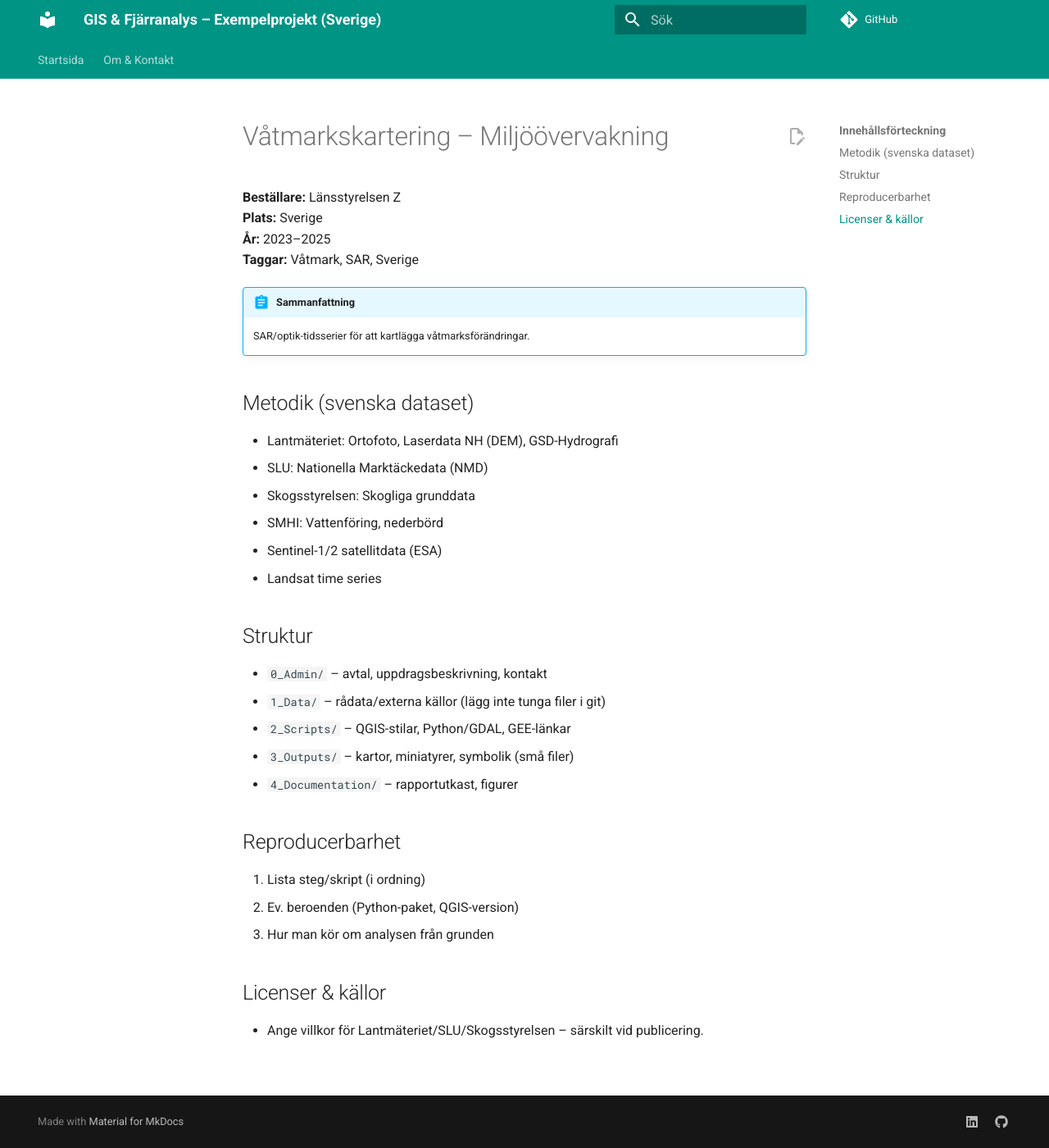
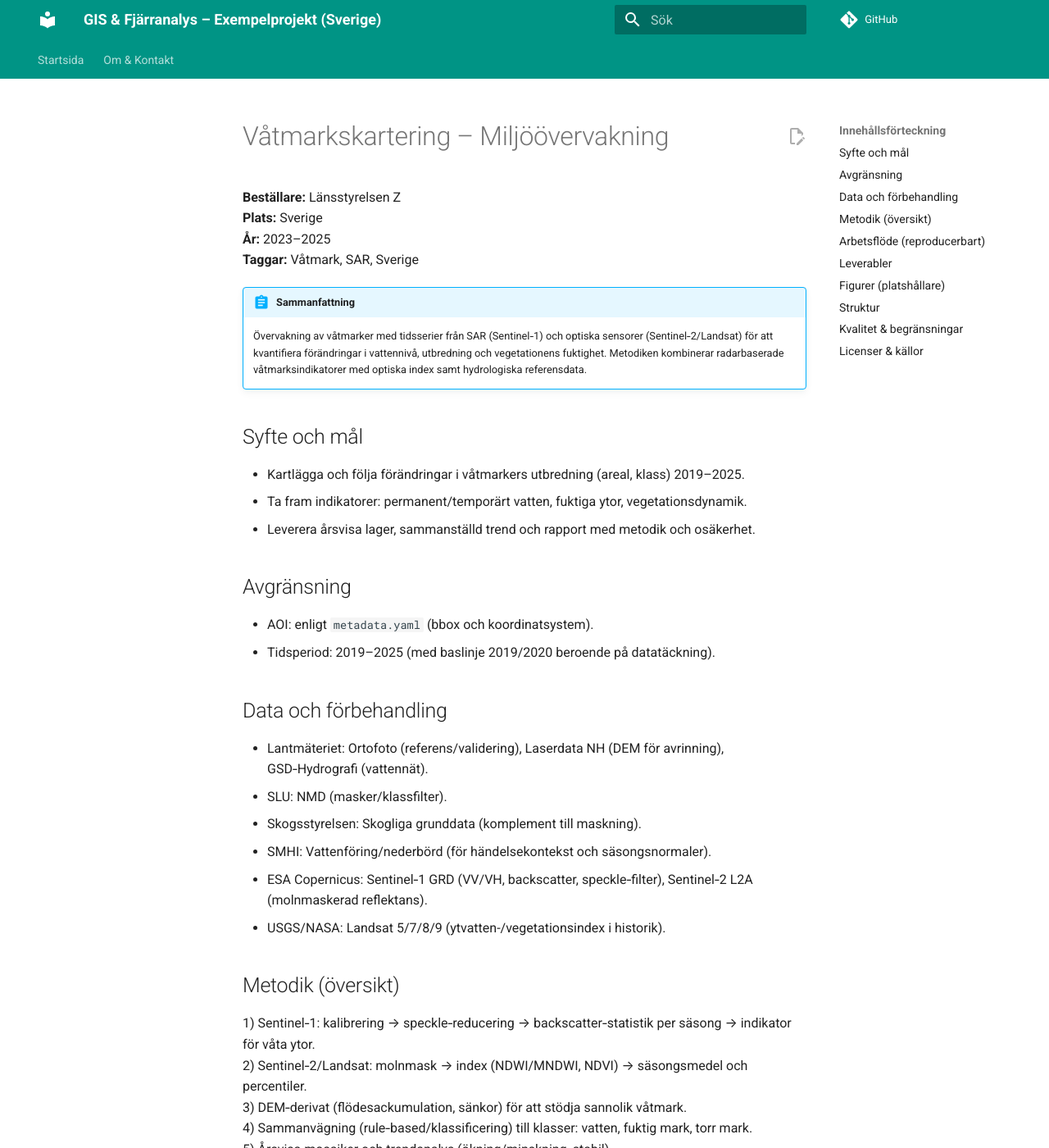
Before and after one commit to ulfboge/gis-projects-portfolio, an MkDocs documentation site: the page built from docs/projects/vatmarkskartering-miljoovervakning-2023-2025/index.md, in a window 1280 px wide and 1400 px high. Shown: the whole window at 82% size. Built offline with MkDocs 1.6.1 and Material for MkDocs 9.7.7, drawn with Linux system fonts in a browser that asks for light colours; comment, search, counter and statistics services are not loaded; some of the changed text lies outside the part shown.

Commit message:
Wetlands project: QGIS Processing scaffold, folders, README_QGIS, enriched metadata and methods

````diff
--- a/docs/projects/vatmarkskartering-miljoovervakning-2023-2025/index.md
+++ b/docs/projects/vatmarkskartering-miljoovervakning-2023-2025/index.md
@@ -6,27 +6,71 @@
 **Taggar:** Våtmark, SAR, Sverige
 
 !!! abstract "Sammanfattning"
-    SAR/optik-tidsserier för att kartlägga våtmarksförändringar.
+    Övervakning av våtmarker med tidsserier från SAR (Sentinel‑1) och optiska sensorer (Sentinel‑2/Landsat) för att kvantifiera förändringar i vattennivå, utbredning och vegetationens fuktighet. Metodiken kombinerar radarbaserade våtmarksindikatorer med optiska index samt hydrologiska referensdata.
 
-## Metodik (svenska dataset)
-- Lantmäteriet: Ortofoto, Laserdata NH (DEM), GSD-Hydrografi
-- SLU: Nationella Marktäckedata (NMD)
-- Skogsstyrelsen: Skogliga grunddata
-- SMHI: Vattenföring, nederbörd
-- Sentinel-1/2 satellitdata (ESA)
-- Landsat time series
+## Syfte och mål
+- Kartlägga och följa förändringar i våtmarkers utbredning (areal, klass) 2019–2025.
+- Ta fram indikatorer: permanent/temporärt vatten, fuktiga ytor, vegetationsdynamik.
+- Leverera årsvisa lager, sammanställd trend och rapport med metodik och osäkerhet.
+
+## Avgränsning
+- AOI: enligt `metadata.yaml` (bbox och koordinatsystem).
+- Tidsperiod: 2019–2025 (med baslinje 2019/2020 beroende på datatäckning).
+
+## Data och förbehandling
+- Lantmäteriet: Ortofoto (referens/validering), Laserdata NH (DEM för avrinning), GSD‑Hydrografi (vattennät).
+- SLU: NMD (masker/klassfilter).
+- Skogsstyrelsen: Skogliga grunddata (komplement till maskning).
+- SMHI: Vattenföring/nederbörd (för händelsekontekst och säsongsnormaler).
+- ESA Copernicus: Sentinel‑1 GRD (VV/VH, backscatter, speckle‑filter), Sentinel‑2 L2A (molnmaskerad reflektans).
+- USGS/NASA: Landsat 5/7/8/9 (ytvatten-/vegetationsindex i historik).
+
+## Metodik (översikt)
+1) Sentinel‑1: kalibrering → speckle‑reducering → backscatter‑statistik per säsong → indikator för våta ytor.
+2) Sentinel‑2/Landsat: molnmask → index (NDWI/MNDWI, NDVI) → säsongsmedel och percentiler.
+3) DEM‑derivat (flödesackumulation, sänkor) för att stödja sannolik våtmark.
+4) Sammanvägning (rule‑based/klassificering) till klasser: vatten, fuktig mark, torr mark.
+5) Årsvisa mosaiker och trendanalys (ökning/minskning, stabil).
+6) Validering mot ortofoto/SMHI‑serier och manuella tolkningspunkter.
+
+## Arbetsflöde (reproducerbart)
+1. Skapa och aktivera miljö
+   ```bash
+   pip install rasterio geopandas numpy pandas scikit-image scipy earthengine-api
+   ```
+2. Ladda ner/åtkomst till tidsserier (GEE‑script eller Copernicus Hub API).
+3. Kör förbehandling och index‑beräkning (skript i `2_Scripts/`).
+4. Generera lager i `3_Outputs/`:
+   - `wetlands_status_{year}.tif` (klass)
+   - `wetness_index_{year}.tif` (kontinuerlig)
+   - `wetlands_trend_2019_2025.tif`
+5. Exportera sammanfattning (areal per klass och år) till `3_Outputs/summary.csv`.
+6. Uppdatera kartor/figurer och rapportutdrag i `4_Documentation/`.
+
+## Leverabler
+- GeoPackage med klassade lager (status/trend) och metadata (HMK).
+- Raster: våtmarksstatus/indikatorer per år samt trendlager.
+- PDF‑kartor (A3/A4) med layout och teckenförklaring.
+- Sammanfattande rapport (PDF) med metod, resultat, kvalitet och osäkerhet.
+
+## Figurer (platshållare)
+- Figur 1: Översiktskarta AOI.
+- Figur 2: Exempel på S1‑baserad våthetsindikator.
+- Figur 3: Trend 2019–2025 (ökning/minskning).
 
 ## Struktur
 - `0_Admin/` – avtal, uppdragsbeskrivning, kontakt
 - `1_Data/` – rådata/externa källor (lägg inte tunga filer i git)
-- `2_Scripts/` – QGIS-stilar, Python/GDAL, GEE-länkar
+- `2_Scripts/` – QGIS‑stilar, Python/GDAL, GEE‑länkar
 - `3_Outputs/` – kartor, miniatyrer, symbolik (små filer)
 - `4_Documentation/` – rapportutkast, figurer
 
-## Reproducerbarhet
-1. Lista steg/skript (i ordning)
-2. Ev. beroenden (Python-paket, QGIS-version)
-3. Hur man kör om analysen från grunden
+## Kvalitet & begränsningar
+- SAR reagerar starkt på vegetation/struktur; kombination med optik minskar feltolkning.
+- Moln i optik täcks via molnmask och tidsmedel men kan minska täckning.
+- DEM‑produkter påverkar hydrologiska derivat (kvalitet varierar regionalt).
+- Rekommenderat: regional kalibrering och punktvalidering per delområde.
 
 ## Licenser & källor
-- Ange villkor för Lantmäteriet/SLU/Skogsstyrelsen – särskilt vid publicering.
+- Följ publiceringsvillkor för Lantmäteriet, SLU, Skogsstyrelsen, SMHI och Copernicus.
+- Ange källa i figurer/kartor och i metadata.
````
Also changed, not shown: docs/projects/vatmarkskartering-miljoovervakning-2023-2025/2_Scripts/process_wetlands.py (added, +189 -0 lines), docs/projects/vatmarkskartering-miljoovervakning-2023-2025/README_QGIS.md (added, +15 -0 lines), docs/projects/vatmarkskartering-miljoovervakning-2023-2025/metadata.yaml (+18 -2 lines), 2 other files.
